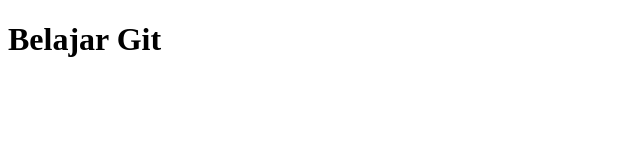
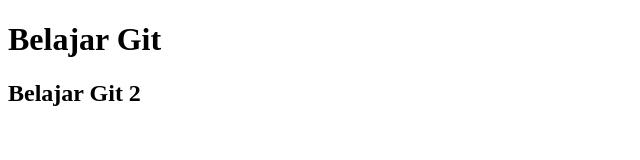
Before and after one commit to deonfatonah/Fany-Risti-Fatonah, a plain HTML site: page index.html in a window 1280 px wide. Shown: the whole page, without its empty margins (0-640 px from the left). Drawn offline with Linux system fonts and the light colour scheme.

Commit message:
Add File Belajar.html dan add h2 elemen

```diff
--- a/index.html
+++ b/index.html
@@ -8,5 +8,6 @@
 </head>
 <body>
    <h1>Belajar Git</h1>
+   <h2>Belajar Git 2</h2>
 </body>
 </html>
```
Also changed, not shown: belajar.html (added).
